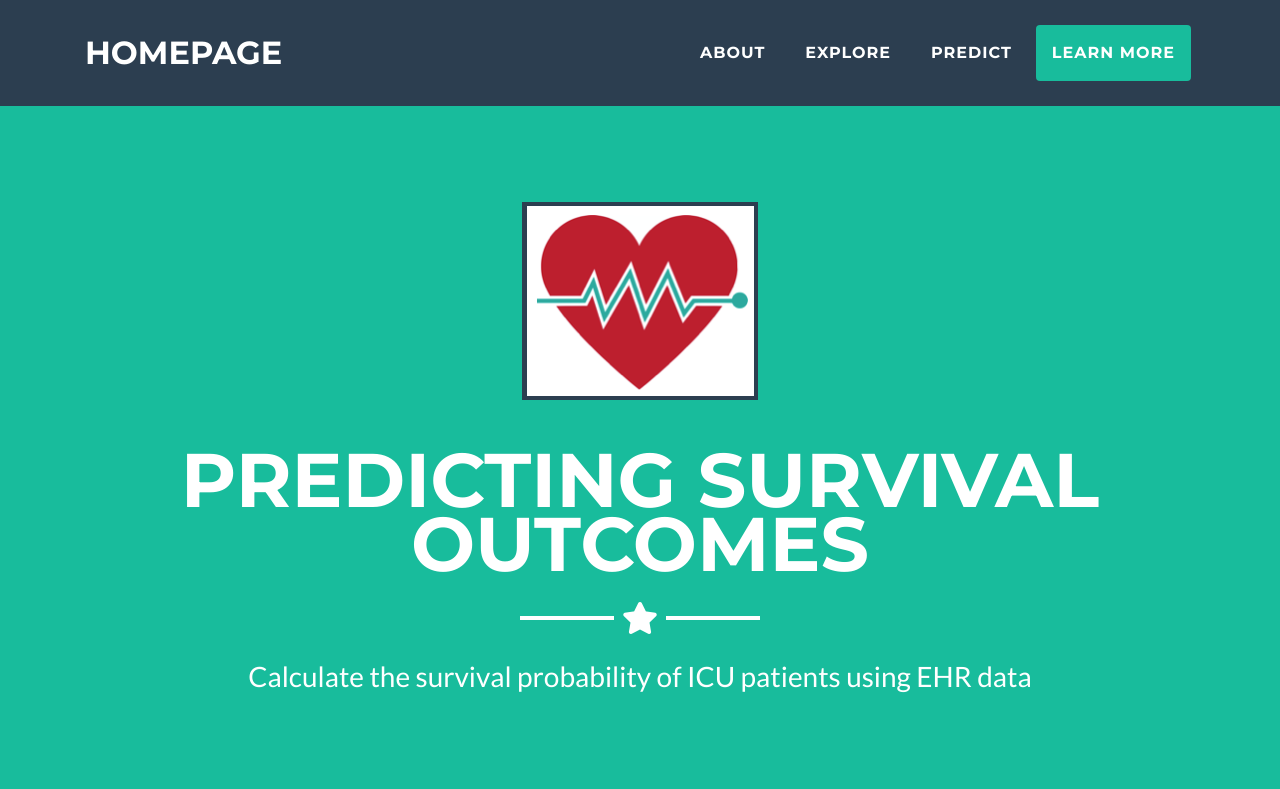
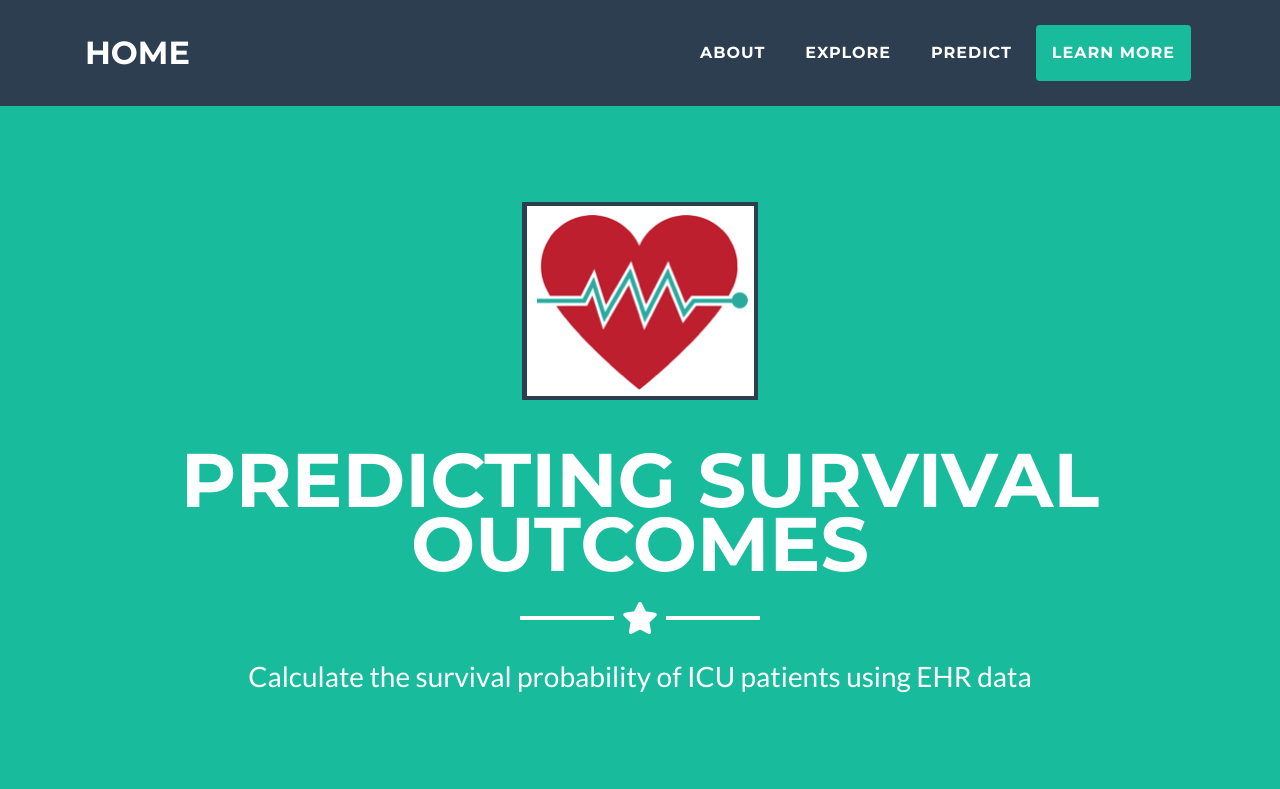
Before and after one commit to ailin-liu/where-is-your-next-job, a Flask app: page /index in a window 1280 px wide. Shown: the top 789 px of the page. Run offline with Flask 2, Linux system fonts and the light colour scheme; parts of the project's set-up code (start-up, migrations or seed data) failed here and were passed over; some libraries are stand-ins or nearby versions.

Commit message:
updates home

```diff
--- a/templates/index.html
+++ b/templates/index.html
@@ -8,7 +8,7 @@
     <meta name="description" content="">
     <meta name="author" content="">
 
-    <title>Predicting Survival for ICU Patients</title>
+    <title>Predicting Survival Outcomes for ICU Patients</title>
 
     <!-- Bootstrap core CSS -->
     <!--<link href="../vendor/bootstrap/css/bootstrap.min.css" rel="stylesheet">-->
@@ -41,7 +41,7 @@
 <!-- Navigation -->
 <nav class="navbar navbar-expand-lg bg-secondary fixed-top text-uppercase" id="mainNav">
     <div class="container">
-        <a class="navbar-brand js-scroll-trigger" href="#page-top">Homepage</a>
+        <a class="navbar-brand js-scroll-trigger" href="#page-top">Home</a>
         <button class="navbar-toggler navbar-toggler-right text-uppercase bg-primary text-white rounded" type="button"
                 data-toggle="collapse" data-target="#navbarResponsive" aria-controls="navbarResponsive"
                 aria-expanded="false" aria-label="Toggle navigation">
```
